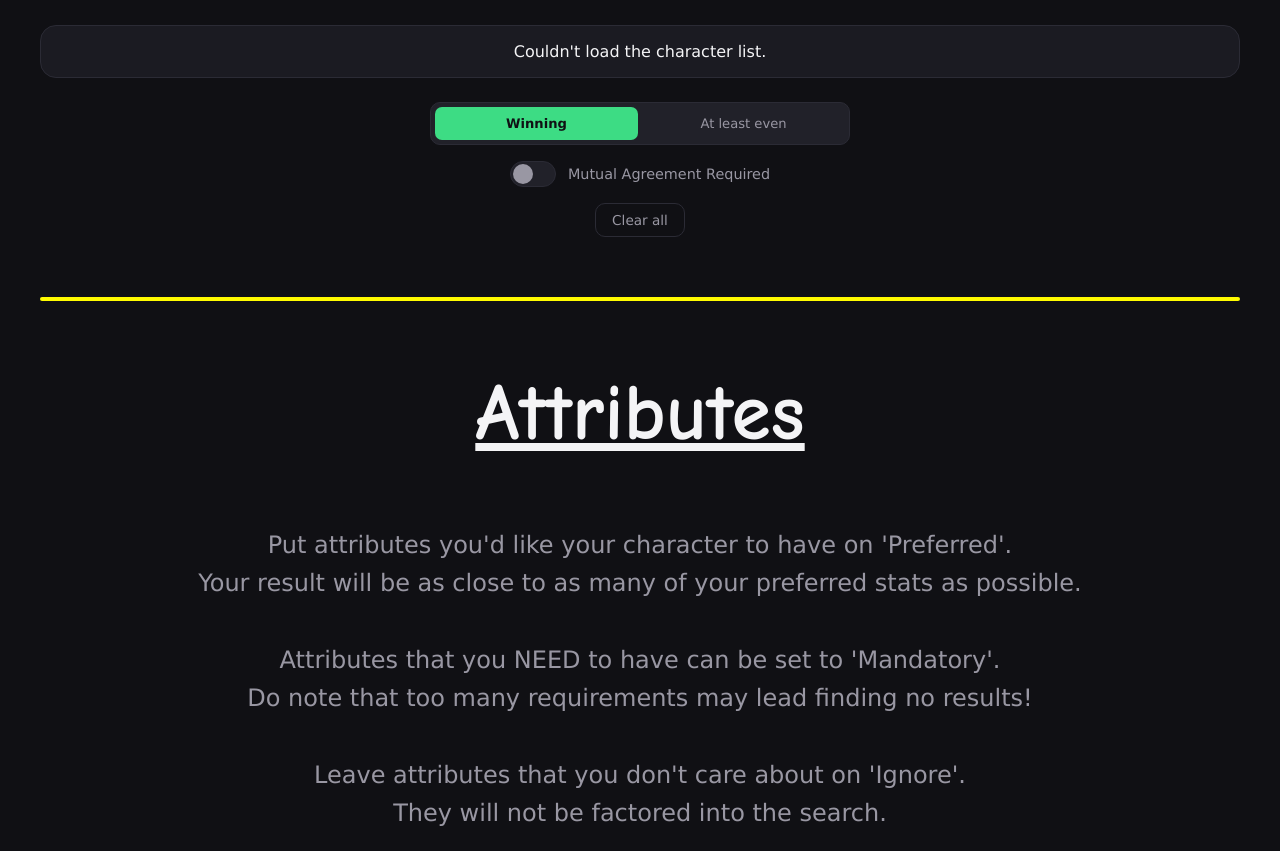
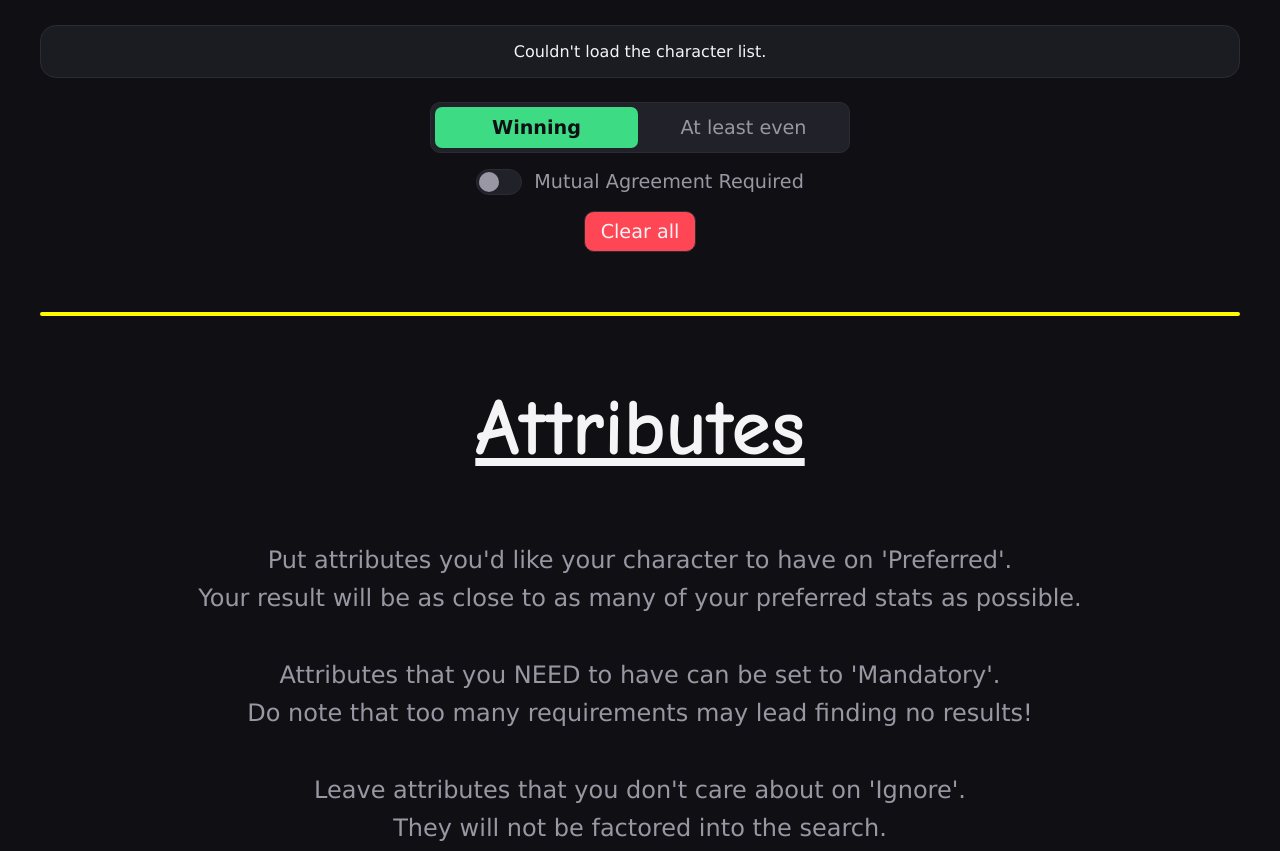
Before and after one commit to DTP26/smash-fighter-picker, a website: page public/index.html in a window 1280 px wide. Shown: the part 831-1682 px from the top of the page. Drawn offline with Linux system fonts and the light colour scheme; no server answers.

Commit message:
Update styles.css

```diff
--- a/public/styles.css
+++ b/public/styles.css
@@ -174,7 +174,7 @@ select {
   -webkit-appearance: none;
   width: 100%;
   font-family: var(--font-body);
-  font-size: 0.95rem;
+  font-size: 1.2rem;
   color: var(--text);
   background-color: var(--surface-2);
   border: 1px solid var(--border);
@@ -222,7 +222,7 @@ select:focus-visible {
   padding: 9px 6px;
   border-radius: 7px;
   cursor: pointer;
-  font-size: 0.82rem;
+  font-size: 1.2rem;
   color: var(--text-muted);
   transition: background-color 0.15s ease, color 0.15s ease;
 }
@@ -309,7 +309,7 @@ select:focus-visible {
 }
 
 .toggle-text {
-  font-size: 0.9rem;
+  font-size: 1.2rem;
   color: var(--text-muted);
 }
 
@@ -640,8 +640,6 @@ select:focus-visible {
 /* One character = one button. Neutral look first... */
 
 .matchup-tile {
-  appearance: none;
-  -webkit-appearance: none;
   display: flex;
   align-items: center;
   justify-content: center;
@@ -739,14 +737,13 @@ select:focus-visible {
 }
 
 .matchup-clear {
-  appearance: none;
-  -webkit-appearance: none;
   background: transparent;
+  background-color: var(--danger);
   border: 1px solid var(--border);
   border-radius: var(--radius-md);
-  color: var(--text-muted);
+  color: var(--text);
   font: inherit;
-  font-size: 0.85rem;
+  font-size: 1.2rem;
   padding: 8px 16px;
   cursor: pointer;
   transition: color 0.15s ease, border-color 0.15s ease;
```
